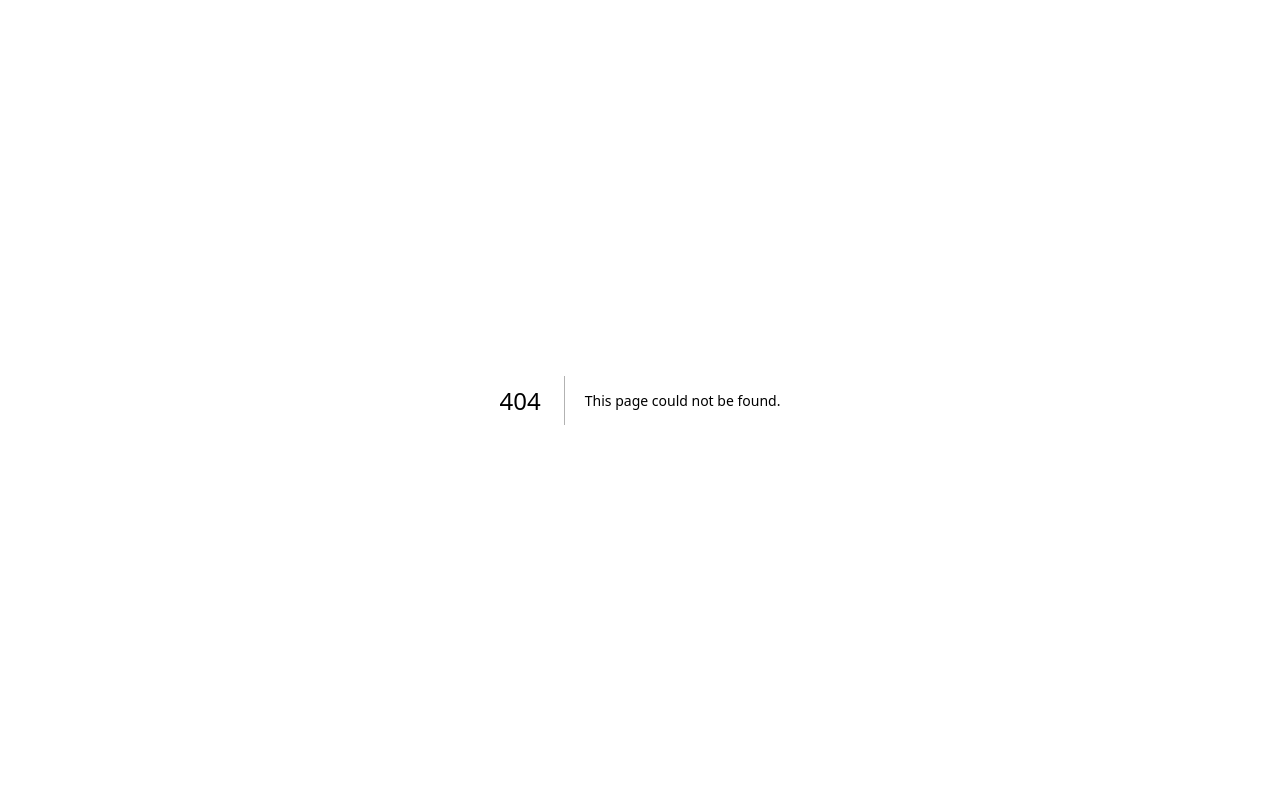
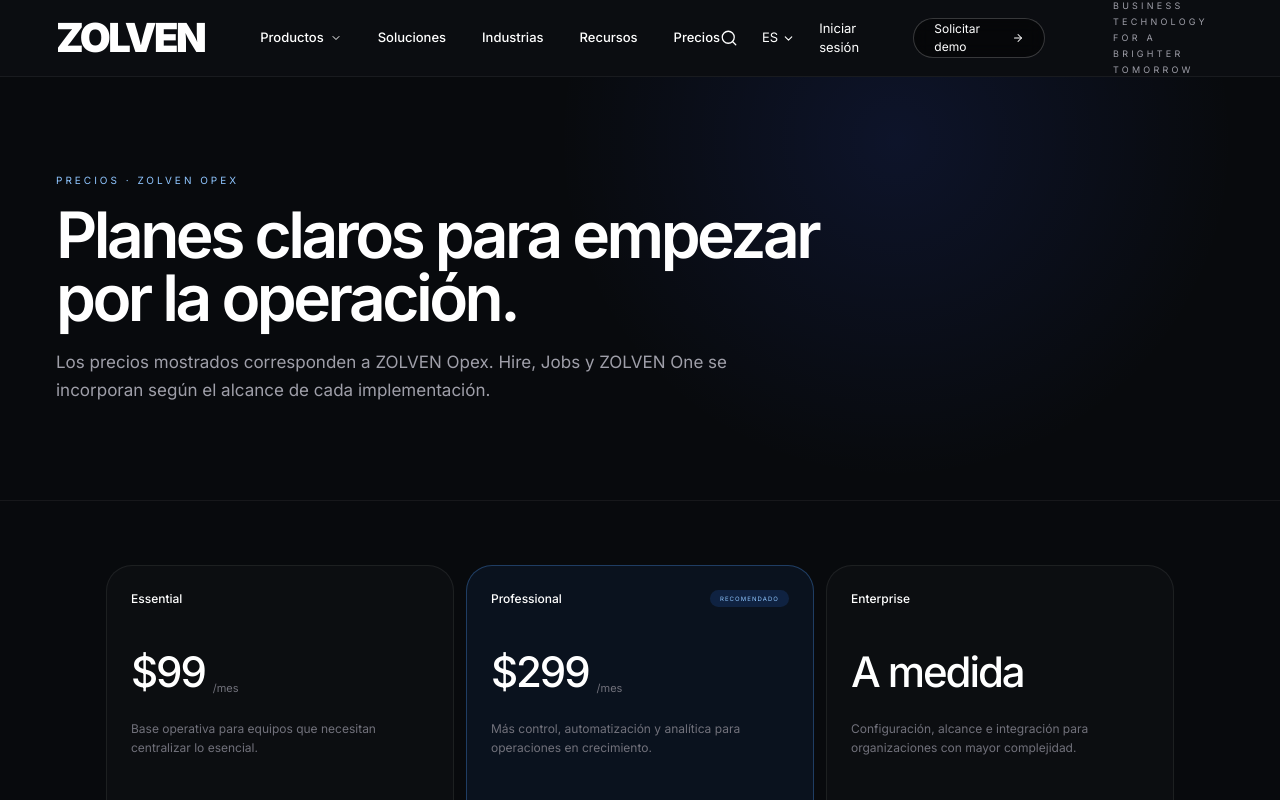
Before and after one commit to liatejera2-oss/zolven-web, a Next.js app: page /precios in a window 1280 px wide. Before the commit this address had no page. Shown: the top 800 px of the page. Built offline with nearby package versions, Linux system fonts and the light colour scheme.

Commit message:
feat: add precios page

```diff
--- /dev/null
+++ b/src/app/precios/page.tsx
@@ -0,0 +1,5 @@
+import { PricingPage } from "@/components/zolven/MarketingPages";
+
+export default function Page() {
+  return <PricingPage />;
+}
```
